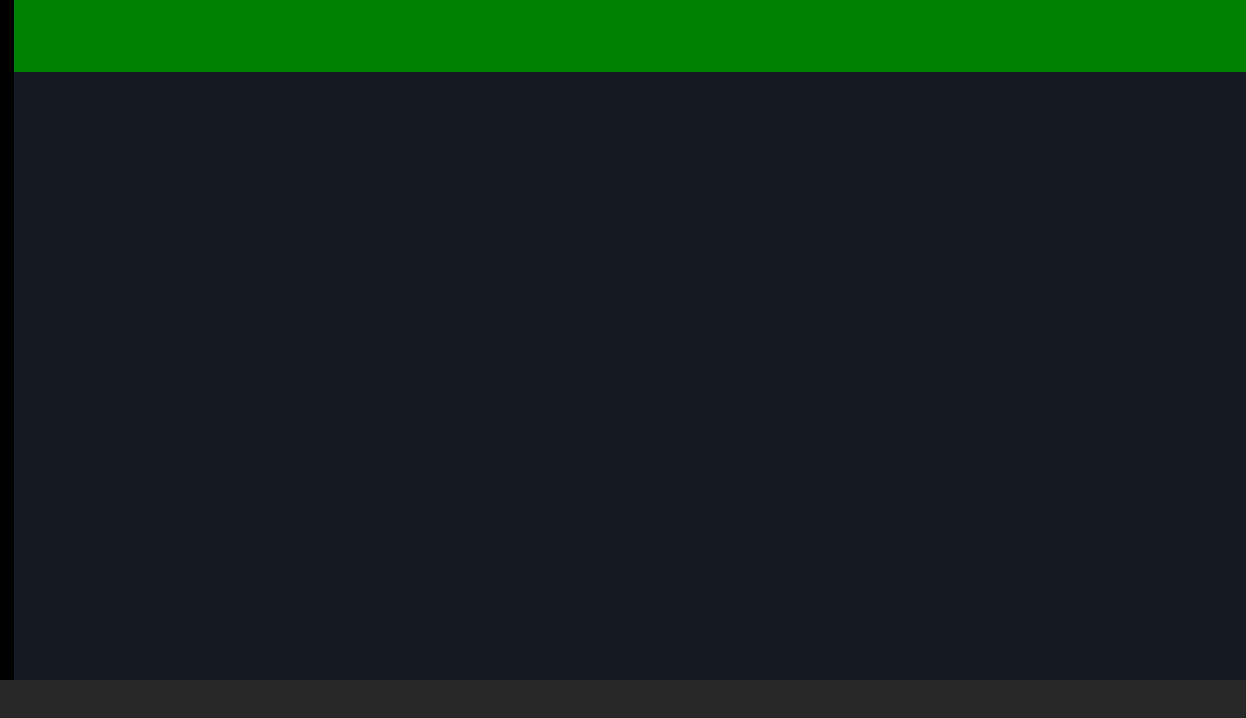
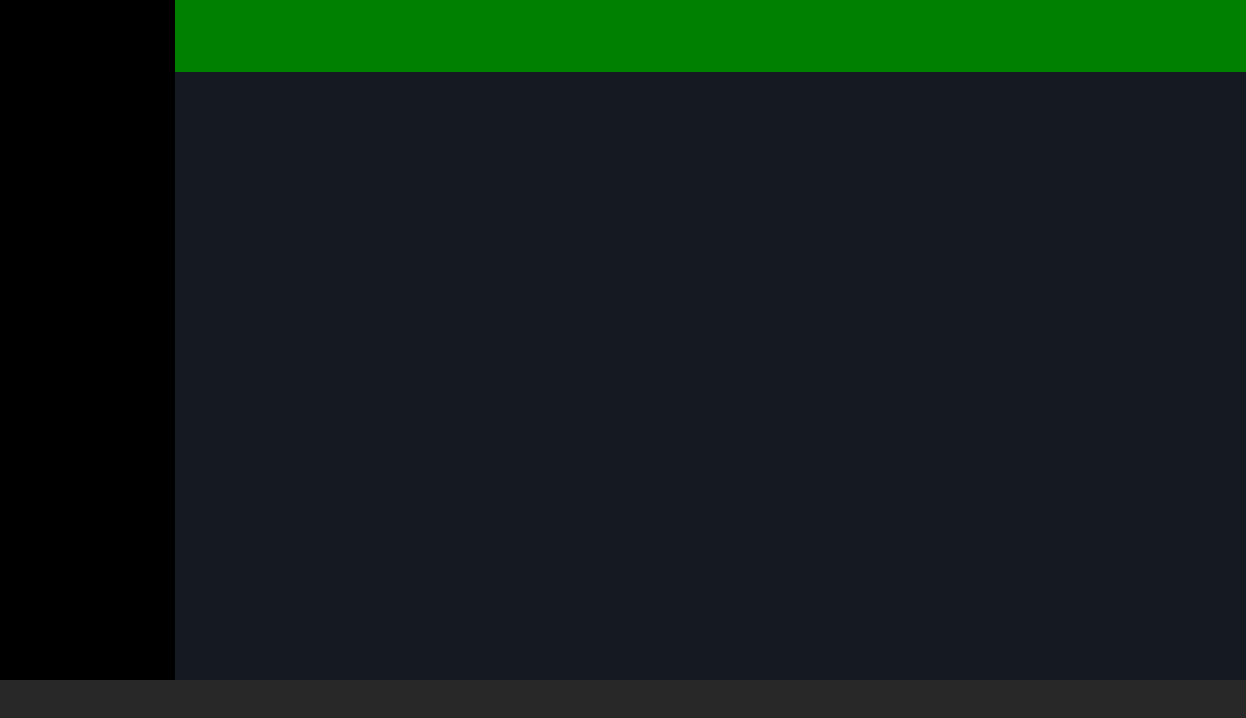
Before and after one commit to GiovanniMariaLedda/html-css-spotifyweb, a plain HTML site: page index.html in a window 1280 px wide. Shown: the full height of the page, 34-1280 px from the left. Drawn offline with Linux system fonts and the light colour scheme.

Commit message:
Responsive sidebar

```diff
--- a/css/style.css
+++ b/css/style.css
@@ -40,7 +40,9 @@ height: calc(100vh - 120px);
 display:none;
 }
 
-/* # SECTION MAIN-SECTION */
+/* ////////////////////
+    SECTION MAIN SECTION
+///////////////////// */
 
 .main-section{
   display: flex;
@@ -49,7 +51,9 @@ display:none;
 
 }
 
-/* # HEADER MAIN*/
+/* ////////////////////
+   HEADER MAiN
+///////////////////// */
 
 .header-main{
 height: 80px;
@@ -58,17 +62,21 @@ background-color: #080b12;
 
 }
 
-/* # MAIN MAIN */
+/* ////////////////////
+    MAIN
+///////////////////// */
 .main-section{
   max-width:100%;
 }
 
-.main-section > .main-main{
+.main-section > .mid-main{
 flex: 1 1 100%;
 background-color: #141922;
 }
 
-/* # FOOTER CONTAINER */
+/* ////////////////////
+    FOOTER CONTAINER
+///////////////////// */
 
 .footer-container{
 height:120px;
@@ -77,57 +85,70 @@ background-color: #282828;
 }
 
 
-/* MEDIA QUERIES */
+/* ////////////////////
+    MEDIA QUERIES
+///////////////////// */
 
 /* XS 552PX */
-@media screen and (max-width:552px){
+
+@media screen and (min-width:552px){
+  .sidebar{
+    width: 250px;
+  }
 
 
 
 
-
+/* debug */
   .header-main{
     background-color: red;
   }
 }
 
 /* S 639PX */
+
 @media screen and (min-width:639px){
+
+
+
+  /* debug */
   .header-main{
     background-color: blue;
   }
+}
+
+/* MD 878PX */
+
+@media screen and (min-width:878px){
 
 
 
-}
 
-/* MD 878PX */
-@media screen and (min-width:878px){
-
+  /* debug */
   .header-main{
     background-color: green;
   }
-
-
 }
 
 /* L 1440PX */
+
 @media screen and (min-width:1440px){
 
+
+
+  /* debug */
   .header-main{
     background-color: orange;
   }
-
-
 }
 
 /* HEIGHT 1398PX X 221PX */
+
 @media screen and (min-width:1398px){
 
+
+  /* debug */
   .header-main{
     background-color: yellow;
   }
-
-
-
 }
--- a/index.html
+++ b/index.html
@@ -25,8 +25,8 @@
                 <div class="header-main" >
 
                 </div>
-                <!-- MAIN MAIN -->
-                <div class="main-main">
+                <!-- MID_MAIN -->
+                <div class="mid-main">
 
                 </div>
             </section>
```
